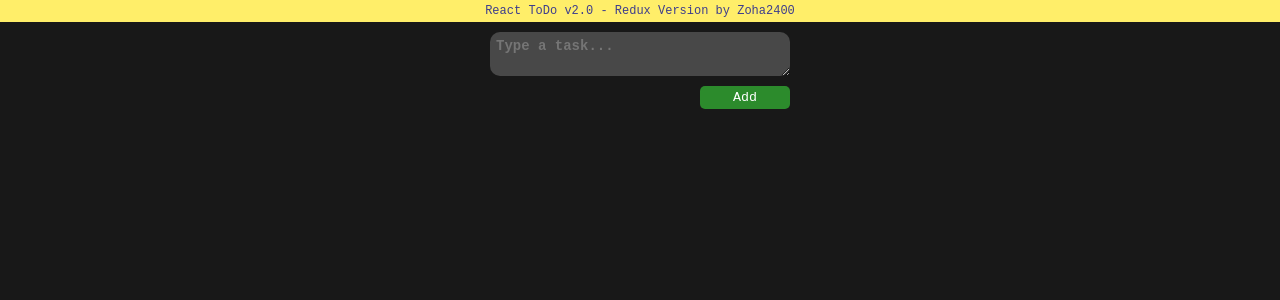
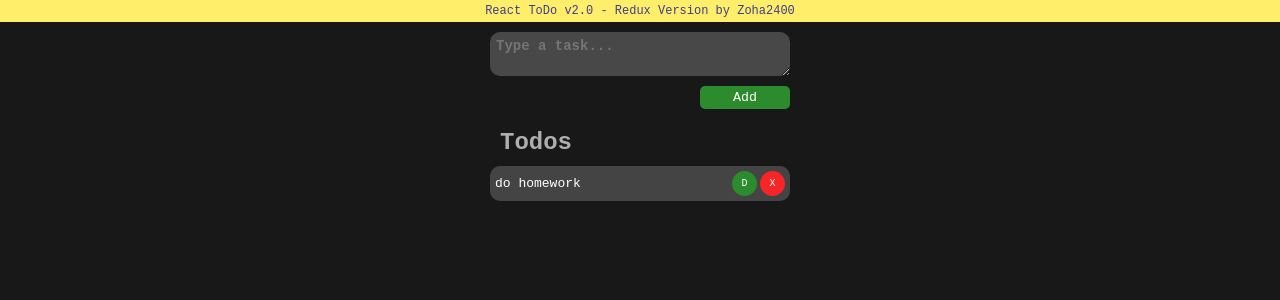
Before and after one commit to Zoha2400/Redux-ToDo, a React (Create React App) app: page / in a window 1280 px wide. Shown: the top 300 px of the page. Built offline with nearby package versions, Linux system fonts and the light colour scheme; a web font is replaced by a local one.

Commit message:
Update 6 files

```diff
--- a/src/App.js
+++ b/src/App.js
@@ -1,3 +1,4 @@
+import TodoFiled from "./components/field";
 import Input from "./components/input";
 import ToDo from "./components/todo";
 import "./style.scss";
@@ -13,6 +14,7 @@ export default function App() {
 
       <div className="content">
         <Input />
+        <TodoFiled />
       </div>
     </div>
   );
--- a/src/components/field.js
+++ b/src/components/field.js
@@ -0,0 +1,11 @@
+import "../styles/field.scss";
+import ToDo from "./todo";
+
+export default function TodoFiled() {
+  return (
+    <div className="field">
+      <h1>Todos</h1>
+      <ToDo />
+    </div>
+  );
+}
--- a/src/components/todo.js
+++ b/src/components/todo.js
@@ -1,3 +1,13 @@
+import "../styles/todo.scss";
+
 export default function ToDo() {
-  return <div className="ToDo-wrap">Do Homework</div>;
+  return (
+    <div className="ToDo-wrap">
+      <p className="message">do homework</p>
+      <div className="buttons">
+        <div className="done btn">D</div>
+        <div className="remove btn">X</div>
+      </div>
+    </div>
+  );
 }
--- a/src/style.scss
+++ b/src/style.scss
@@ -36,4 +36,5 @@ body {
   justify-content: center;
   align-items: center;
   flex-direction: column;
+  grid-gap: 10px;
 }
--- /dev/null
+++ b/src/styles/field.scss
@@ -0,0 +1,9 @@
+.field {
+  width: 300px;
+
+  h1 {
+    font-size: 24px;
+    margin: 10px;
+    color: rgb(174, 174, 174);
+  }
+}
--- /dev/null
+++ b/src/styles/todo.scss
@@ -0,0 +1,37 @@
+.ToDo-wrap {
+  width: 300px;
+  padding: 5px;
+  display: flex;
+  justify-content: space-between;
+  align-items: center;
+  border-radius: 10px;
+  background-color: rgb(68, 68, 68);
+
+  .message {
+    color: white;
+    font-size: 13px;
+  }
+  .buttons {
+    display: flex;
+    align-items: center;
+    justify-content: center;
+    grid-gap: 3px;
+    font-size: 10px;
+    .done {
+      background-color: rgb(44, 139, 44);
+    }
+    .remove {
+      background-color: rgb(247, 37, 37);
+    }
+    .btn {
+      height: 25px;
+      width: 25px;
+      display: flex;
+      justify-content: center;
+      align-items: center;
+      padding: 4px;
+      color: white;
+      border-radius: 100%;
+    }
+  }
+}
```
